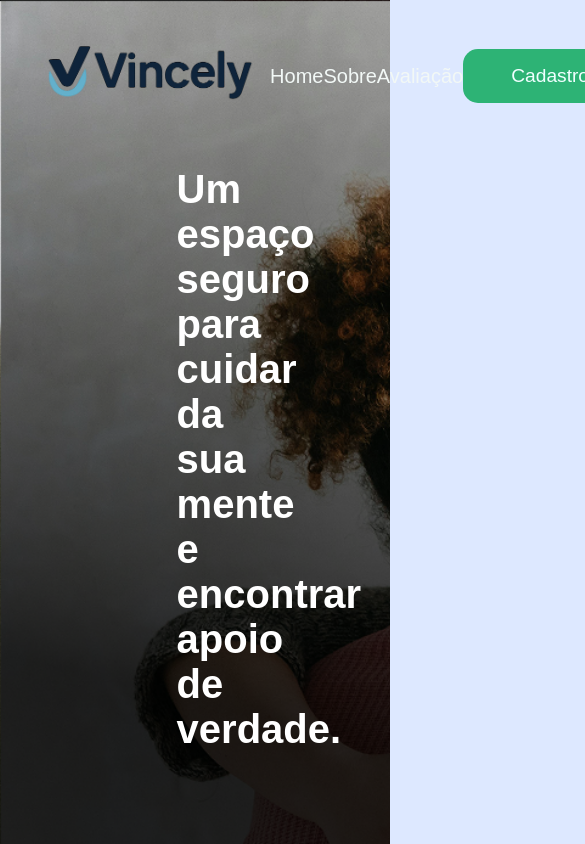
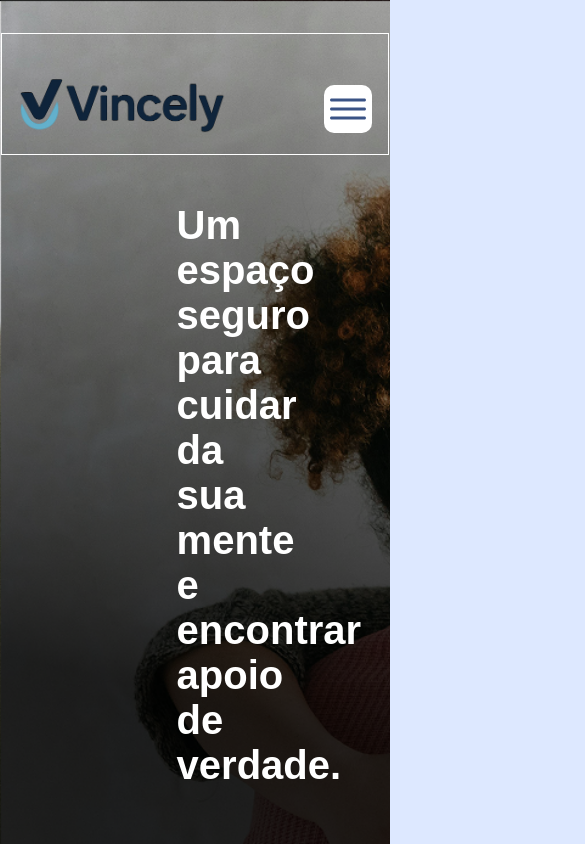
Before and after one commit to Projeto-Vincely-Proa/vincely_web, a React (Create React App) app: page / in a window 390 px wide. Shown: the top 844 px of the page, 585 px wide, since content can reach past the window. Built offline with nearby package versions, Linux system fonts and the light colour scheme.

Commit message:
Editando a parte responsiva da barra de navegação

```diff
--- /dev/null
+++ b/src/components/begin/menu/MenuButton.jsx
@@ -0,0 +1,17 @@
+import { useContext } from 'react';
+import { MenuContext } from './MenuHamburguer';
+import { IoIosMenu } from "react-icons/io";
+
+export function MenuButton() {
+  const { toggle } = useContext(MenuContext)
+  return <button
+            className='navbar-menu-container'
+            aria-label="Abrir Menu"
+            aria-expanded="false"
+            aria-controls="menu-principal"
+            id="btn-menu"
+            onClick={toggle}
+            >
+            <IoIosMenu className='menu-button' />
+        </button>
+}
--- /dev/null
+++ b/src/components/begin/menu/MenuContent.jsx
@@ -0,0 +1,12 @@
+import { useContext } from 'react'
+import { MenuContext } from './MenuHamburguer'
+
+export function MenuContent({ children }) {
+  const { aberto } = useContext(MenuContext)
+
+  return (
+    <div className={`menu-content ${aberto ? 'open' : ''}`}>
+      {children}
+    </div>
+  )
+}
--- /dev/null
+++ b/src/components/begin/menu/MenuHamburguer.jsx
@@ -0,0 +1,14 @@
+import { createContext, useState } from 'react'
+
+export const MenuContext = createContext(null)
+
+export function MenuHamburguer({ children }) {
+  const [aberto, setAberto] = useState(false)
+  const toggle = () => setAberto(p => !p)
+
+  return (
+    <MenuContext.Provider value={{ aberto, toggle }}>
+      {children}
+    </MenuContext.Provider>
+  )
+}
--- /dev/null
+++ b/src/components/begin/menu/index.js
@@ -0,0 +1,3 @@
+export { MenuHamburguer } from './MenuHamburguer'
+export { MenuButton } from './MenuButton'
+export { MenuContent } from './MenuContent'
--- a/src/components/begin/navbar/Navbar.jsx
+++ b/src/components/begin/navbar/Navbar.jsx
@@ -1,31 +1,40 @@
-import React from "react";
-import Logo from "../../../assets/Logo.png"
-import './navbar.css';
-
+import './navbar.css'
+import Logo from '../../../assets/Logo.png'
+import {
+  MenuHamburguer,
+  MenuButton,
+  MenuContent
+} from '../menu';
+import { IoIosClose } from "react-icons/io";
 
 const Navbar = () => {
   return (
-    <nav>
+    <header className="navbar-container">
       <div className="nav-logo-container">
         <h1>
-          <img src={Logo} alt="logo vincely" />
+          <img src={Logo} alt="Vincely" />
         </h1>
       </div>
 
-      <div className="navbar-links-container">
-        <a href="#home">Home</a>
-        <a href="#about">Sobre</a>
-        <a href="#testemonial">Avaliação</a>
+      <MenuHamburguer>
+        <MenuButton />
+        <MenuContent>
+          <nav className="navbar-links-container">
+            <button><IoIosClose className='close-btn' /></button>
+            <ul className='menu'>
+              <li><a href="#home">Home</a></li>
+              <li><a href="#about">Sobre</a></li>
+              <li><a href="#testemonial">Avaliação</a></li>
+            </ul>
 
+            <a href="/cadastro" className="primary-button">
+              Cadastro <span className="arrow">→</span>
+            </a>
+          </nav>
+        </MenuContent>
+      </MenuHamburguer>
+    </header>
+  )
+}
 
-
-        <button className="primary-button">
-          Cadastro<span className="arrow">→</span>
-        </button>
-      </div>
-    </nav>
-
-  );
-
-};
-export default Navbar;
+export default Navbar
--- a/src/components/begin/navbar/navbar.css
+++ b/src/components/begin/navbar/navbar.css
@@ -1,43 +1,106 @@
-nav {
+.navbar-container {
     display: flex;
+    justify-content: space-between;
     align-items: center;
-    justify-content: space-between;
-    min-height: 5rem;
-    width: 85%;
-    margin: 0 auto;
+    padding-top: 2rem;
+    border: 1px solid white;
 }
 
 .nav-logo-container img {
     width: 15rem;
-    height:5rem;
+    height: 5rem;
     object-fit: cover;
 }
 
 .navbar-links-container {
+    width: 17rem;
+    height: 25rem;
+
+    background-color: var(--color-text-primary);
+    padding: 2rem;
+
+    position: absolute;
+    top: 0;
+    right: 0;
+
     display: flex;
-    align-items: center;
-    width: 65%;
-    justify-content: space-between;
+    flex-direction: column;
+    justify-content: space-around;
+    border-radius: 30px;
+
+}
+
+.navbar-links-container button {
+    background-color: var(--color-surface);
+    width: 2rem;
+    border: none;
+    border-radius: .5rem;
+}
+
+.navbar-links-container .close-btn {
+    font-size: 2rem;
+    color: var(--color-primary);
+}
+
+.navbar-links-container .menu {
+    list-style: none;
+    border: 1px solid black;
+}
+
+.menu li a {
+  display: block;
+  width: 100%;
+  padding: 0.5rem;
+  border-radius: 0.25rem;
 }
 
 .navbar-links-container a {
-    color: rgb(242, 248, 246);
+    color: var(--color-surface);
     text-decoration: none;
     font-size: 1.25rem;
-    font-weight: 500;
+    font-weight: 600;
 }
 
-.primary-button {
+.navbar-links-container a:hover {
+    color: var(--color-text-primary);
+}
+
+.navbar-links-container .primary-button {
     display: flex;
     padding: 1rem 3rem;
-    background: #2DB375;
-    color: azure;
-    border: none;
+    background-color: var(--color-surface);
+    color: var(--color-text-primary);
     border-radius: 15px;
     font-size: 1.2rem;
     cursor: pointer;
-    text-decoration: none;
+    border: none;
+}
 
+.navbar-links-container .primary-button:hover {
+    background-color: var(--color-secondary);
+    color: var(--color-surface);
+}
+
+.navbar-menu-container {
+    background: transparent;
+    border: none;
+}
+
+.navbar-menu-container .menu-button {
+    background-color: var(--color-surface);
+    color: var(--color-primary);
+    border-radius: 10px;
+    margin-right: 1rem;
+    width: 3rem;
+    height: 3rem;
+}
+
+.menu-content {
+    display: none;
+}
+
+.menu-content.open {
+    display: block;
 }
 
 .primary-button .arrow {
@@ -48,3 +111,9 @@ nav {
     transform: translateX(5px);
     transition: 0.6s;
 }
+
+@media (min-width: 1000px) {
+    .menu-button {
+        display: none;
+    }
+}
```
